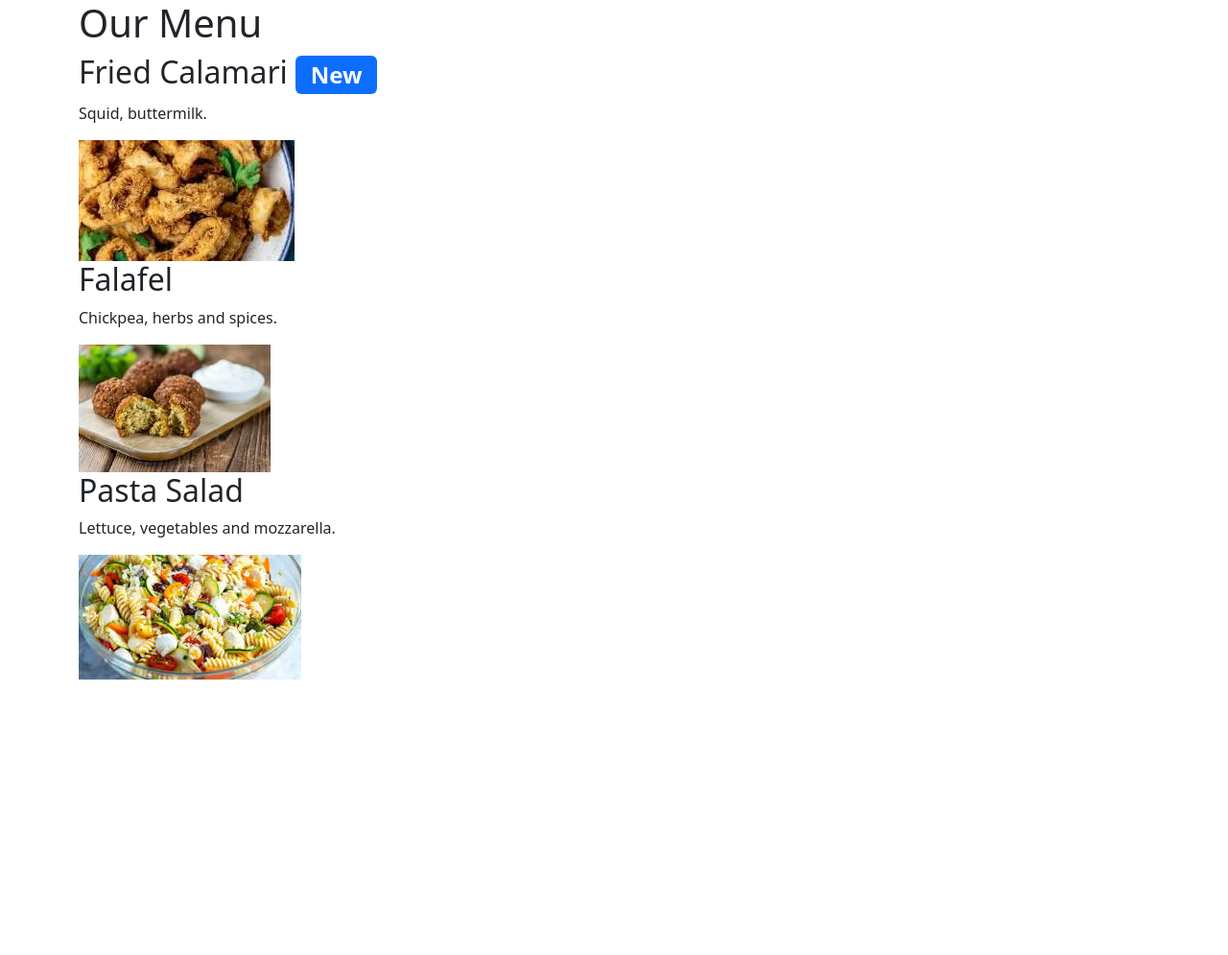
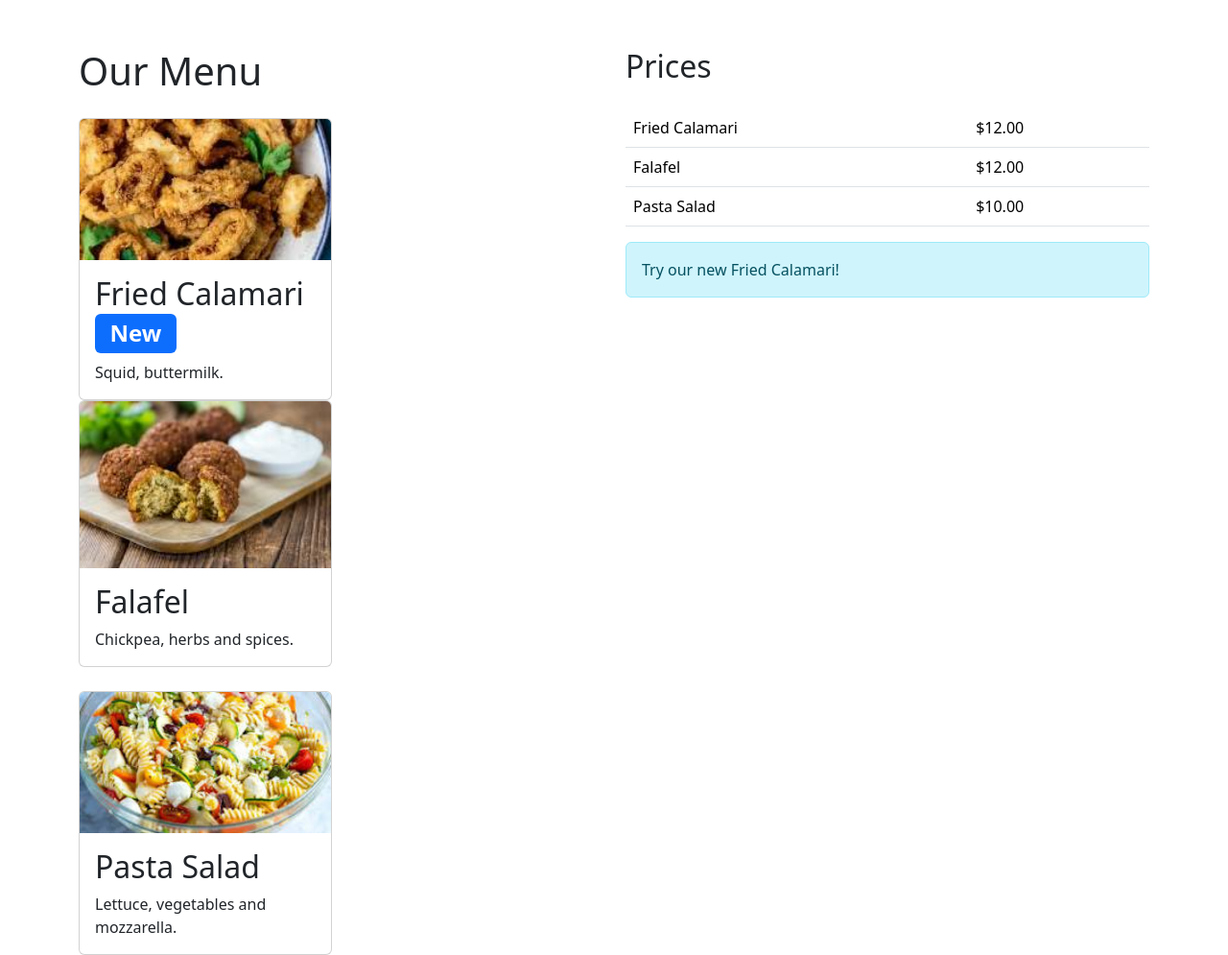
Before and after one commit to alok-38/Meta-Front-End, a plain HTML site: page bootstrap_components/index.html in a window 1280 px wide. Shown: the whole page at 96% size. Before the commit the page ends 800 px from the top, so only its background shows below. Drawn offline with nearby package versions, Linux system fonts and the light colour scheme.

Commit message:
Custom CSS

```diff
--- a/bootstrap_components/index.html
+++ b/bootstrap_components/index.html
@@ -17,23 +17,69 @@
       <div class="row">
         <div class="col">
           <h1>Our Menu</h1>
-          <h2>Fried Calamari <span class="badge bg-primary">New</span></h2>
-          <p>Squid, buttermilk.</p>
+          <div class="row">
+            <div class="col-12 col-lg-6" style="width: 18rem">
+              <div class="card">
                 <img
                   src="./assets/calamari.jfif"
                   alt="fried calamari"
-            class="img-fluid"
+                  class="card-img-top"
                 />
-          <h2>Falafel</h2>
-          <p>Chickpea, herbs and spices.</p>
-          <img src="./assets/falafel.jfif" alt="falafel" class="img-fluid" />
-          <h2>Pasta Salad</h2>
-          <p>Lettuce, vegetables and mozzarella.</p>
+                <div class="card-body">
+                  <h2 class="card-title">
+                    Fried Calamari <span class="badge bg-primary">New</span>
+                  </h2>
+                  <p class="card-text">Squid, buttermilk.</p>
+                </div>
+              </div>
+            </div>
+            <div class="col-12 col-lg-6" style="width: 18rem">
+              <div class="card">
+                <img
+                  src="./assets/falafel.jfif"
+                  alt="falafel"
+                  class="card-img-top"
+                />
+                <div class="card-body">
+                  <h2 class="card-title">Falafel</h2>
+                  <p class="card-text">Chickpea, herbs and spices.</p>
+                </div>
+              </div>
+            </div>
+            <div class="col-12 col-lg-6" style="width: 18rem">
+              <div class="card">
                 <img
                   src="./assets/pasta_salad.jfif"
                   alt="pasta salad"
-            class="img-fluid"
+                  class="card-img-top"
                 />
+                <div class="card-body">
+                  <h2 class="card-title">Pasta Salad</h2>
+                  <p class="card-text">Lettuce, vegetables and mozzarella.</p>
+                </div>
+              </div>
+            </div>
+          </div>
+        </div>
+        <div class="col">
+          <h2>Prices</h2>
+          <table class="table">
+            <tr>
+              <td>Fried Calamari</td>
+              <td>&#36;12.00</td>
+            </tr>
+            <tr>
+              <td>Falafel</td>
+              <td>&#36;12.00</td>
+            </tr>
+            <tr>
+              <td>Pasta Salad</td>
+              <td>&#36;10.00</td>
+            </tr>
+          </table>
+          <div class="alert alert-info" role="alert">
+            Try our new Fried Calamari!
+          </div>
         </div>
       </div>
     </div>
--- a/bootstrap_components/style.css
+++ b/bootstrap_components/style.css
@@ -0,0 +1,8 @@
+.container .col h1,
+.container .col:nth-child(2) h2 {
+  margin: 50px 0 25px 0;
+}
+
+.row .col-12:nth-of-type(3) .card {
+  margin-top: 25px;
+}
```
Lines whose indentation alone changed are shown as unchanged.
